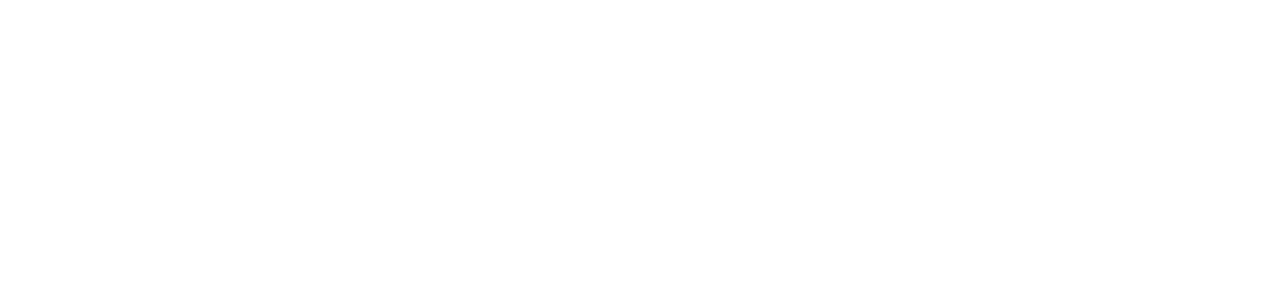
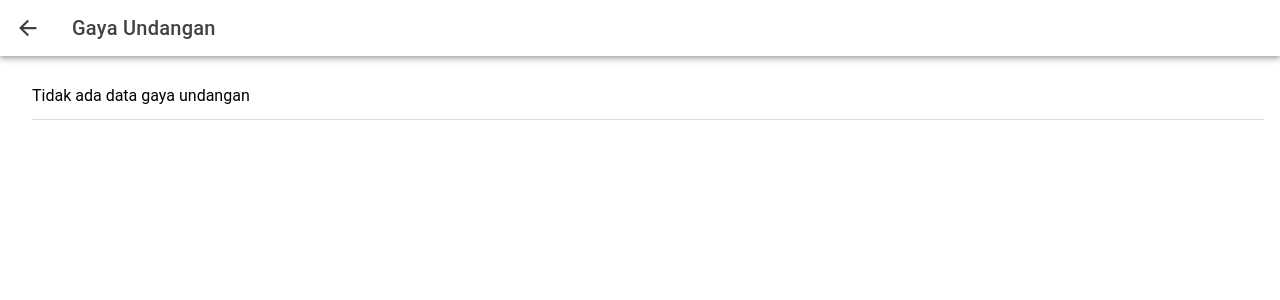
Before and after one commit to dwiimansyah02/enbiinvitation-clientarea, a React (Vite) app: page /client/style in a window 1280 px wide. Shown: the top 300 px of the page. Built offline with nearby package versions, Linux system fonts and the light colour scheme; no server answers; sample sign-in values are in the browser's storage.

Commit message:
added appflow sdk

```diff
--- a/src/App.tsx
+++ b/src/App.tsx
@@ -33,6 +33,8 @@ import '@ionic/react/css/palettes/dark.system.css';
 /* Theme */
 import './theme/variables.css';
 import './theme/index.css';
+import ClientBride from './pages/ClientBride';
+import ClientStyle from './pages/ClientStyle';
 
 setupIonicReact();
 
@@ -61,8 +63,8 @@ const App: React.FC = () => (
         <Route exact path="/auth/login" component={Login} />
 
         <ProtectedRoute exact path="/home" component={Home} />
-        <ProtectedRoute exact path="/client" component={Home} />
-        <ProtectedRoute exact path="/client/gift" component={Home} />
+        <ProtectedRoute exact path="/client/bride" component={ClientBride} />
+        <ProtectedRoute exact path="/client/style" component={ClientStyle} />
         <ProtectedRoute exact path="/guestbook" component={GuestBook} />
         <ProtectedRoute exact path="/rsvp" component={Rsvp} />
         <ProtectedRoute exact path="/settings" component={Settings} />
--- a/src/pages/ClientBride.tsx
+++ b/src/pages/ClientBride.tsx
@@ -1,5 +1,7 @@
 import {
   IonAvatar,
+  IonBackButton,
+  IonButtons,
   IonCol,
   IonContent,
   IonGrid,
@@ -86,6 +88,9 @@ const ClientBride: React.FC = () => {
     <IonPage id="bride-page">
       <IonHeader translucent>
         <IonToolbar>
+          <IonButtons slot="start">
+            <IonBackButton defaultHref="/home"></IonBackButton>
+          </IonButtons>
           <IonTitle>Data Mempelai</IonTitle>
         </IonToolbar>
       </IonHeader>
--- a/src/pages/ClientStyle.tsx
+++ b/src/pages/ClientStyle.tsx
@@ -1,4 +1,6 @@
 import {
+  IonBackButton,
+  IonButtons,
   IonContent,
   IonHeader,
   IonImg,
@@ -10,7 +12,7 @@ import {
   IonTitle,
   IonToolbar,
 } from '@ionic/react';
-import '../DefaultViewport.css'
+import './DefaultViewport.css'
 import { useEffect, useState } from 'react';
 import { UserData, fetchUserById } from '../utils/fetchUser';
 import { StyleData, fetchClientStyleByUserId } from '../utils/fetchClientAdditional';
@@ -62,6 +64,9 @@ const ClientStyle: React.FC = () => {
     <IonPage id="style-page">
       <IonHeader translucent>
         <IonToolbar>
+          <IonButtons slot="start">
+            <IonBackButton defaultHref="/home"></IonBackButton>
+          </IonButtons>
           <IonTitle>Gaya Undangan</IonTitle>
         </IonToolbar>
       </IonHeader>
--- a/src/pages/Home.tsx
+++ b/src/pages/Home.tsx
@@ -133,6 +133,8 @@ const Home: React.FC = () => {
             </IonList>
 
             <div className="space-y-2">
+              <IonButton expand="block" onClick={() => history.push('/client/bride')}>Data Mempelai</IonButton>
+              <IonButton expand="block" onClick={() => history.push('/client/style')}>Gaya Undangan</IonButton>
               <IonButton expand="block" onClick={() => history.push('/guestbook')}>Buku tamu</IonButton>
               <IonButton expand="block" onClick={() => history.push('/rsvp')}>RSVP</IonButton>
               <IonButton expand="block" onClick={() => history.push('/settings')}>Pengaturan</IonButton>
```
